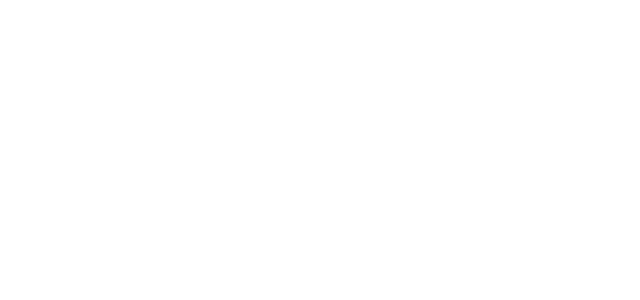
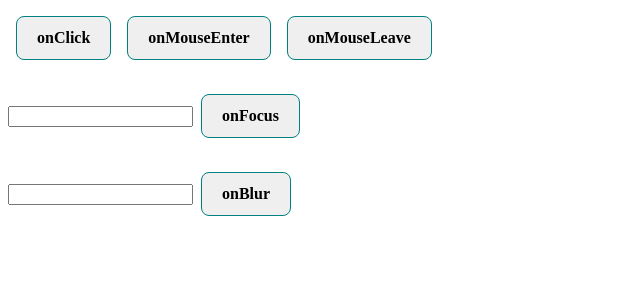
Before and after one commit to seunghyeonKang/techit_react_2024, a React (Create React App) app in the folder techit/: page /techit_react_2024/chapter06/advanced-event in a window 1280 px wide. Before the commit this address had no page. Shown: the top 300 px of the page, without its empty margins (0-640 px from the left). Built offline with nearby package versions, Linux system fonts and the light colour scheme.

Commit message:
[챕터06-2] 이벤트와 로그인

```diff
--- a/techit/src/Router.jsx
+++ b/techit/src/Router.jsx
@@ -14,6 +14,9 @@ import ClickLike from "./pages/chapter05/ClickLike";
 import IsLike from "./pages/chapter05/IsLike";
 import DisplayMood from "./pages/chapter05/DisplayMood/DisplayMood";
 import Events from "./pages/chapter06/Events";
+import Login from "./pages/chapter06/Login";
+import HomeNLoginPage from "./pages/chapter06/AdvancedLogin/HomeNLoginPage";
+import AdvancedEvent from "./pages/chapter06/AdvancedEvent";
 
 export default function Router() {
   return (
@@ -42,6 +45,9 @@ export default function Router() {
 
         {/* chapter06 */}
         <Route path="/techit_react_2024/chapter06/events" element={<Events />} />
+        <Route path="/techit_react_2024/chapter06/login" element={<Login />} />
+        <Route path="/techit_react_2024/chapter06/advanced-login" element={<HomeNLoginPage />} />
+        <Route path="/techit_react_2024/chapter06/advanced-event" element={<AdvancedEvent />} />
 
         {/* chapter0 */}
         {/* chapter0 */}
--- a/techit/src/pages/MainPage.jsx
+++ b/techit/src/pages/MainPage.jsx
@@ -36,7 +36,7 @@ export default function MainPage() {
           handleMoveToPage("/chapter03/digital-clock");
         }}
       >
-        2{")"} [미니 실습]날짜&시간
+        2{")"} [미니 실습] 날짜&시간
       </p>
       <p
         onClick={() => {
@@ -83,7 +83,7 @@ export default function MainPage() {
           handleMoveToPage("/chapter04/sell-goods");
         }}
       >
-        5{")"} 상품 판매 사이트
+        5{")"} [실습] 상품 판매 사이트
       </p>
       <br />
 
@@ -109,7 +109,7 @@ export default function MainPage() {
           handleMoveToPage("/chapter05/display-mood");
         }}
       >
-        3{")"} 오늘의 기분은?
+        3{")"} [실습] 오늘의 기분은?
       </p>
       <br />
 
@@ -122,6 +122,27 @@ export default function MainPage() {
         }}
       >
         1{")"} 이벤트 모음
+      </p>
+      <p
+        onClick={() => {
+          handleMoveToPage("/chapter06/login");
+        }}
+      >
+        2{")"} 로그인 폼
+      </p>
+      <p
+        onClick={() => {
+          handleMoveToPage("/chapter06/advanced-login");
+        }}
+      >
+        3{")"} [실습] 메인페이지와 로그인페이지 연계
+      </p>
+      <p
+        onClick={() => {
+          handleMoveToPage("/chapter06/advanced-event");
+        }}
+      >
+        4{")"} 이벤트 더 알아보기
       </p>
       <br />
 
--- /dev/null
+++ b/techit/src/pages/chapter06/AdvancedEvent.jsx
@@ -0,0 +1,57 @@
+import { useState } from "react";
+import styled from "styled-components";
+
+const EventBtn = styled.button`
+  margin: 8px;
+  padding: 12px 20px;
+
+  text-align: center;
+
+  border: 1px solid teal;
+  border-radius: 8px;
+
+  font-size: medium;
+  font-weight: 900;
+
+  cursor: pointer;
+`;
+
+export default function AdvancedEvent() {
+  const [isClicked, setisClicked] = useState("onClick");
+  const [isMouseEntered, setisMouseEntered] = useState("onMouseEnter");
+  const [isMouseLeaved, setisMouseLeaved] = useState("onMouseLeave");
+  const [isFocused, setisFocused] = useState("onFocus");
+  const [isBlured, setisBlured] = useState("onBlur");
+
+  const handleOnClicked = () => {
+    setisClicked("onClick이 클릭되었습니다.");
+  };
+  const handleOnMouseEntered = () => {
+    setisMouseEntered("onMouseEnter: 마우스가 들어왔습니다.");
+  };
+  const handleOnMouseLeaved = () => {
+    setisMouseLeaved("onMouseLeave: 마우스가 떠났습니다.");
+  };
+  const handleOnFocused = () => {
+    setisFocused("onFocus: input이 클릭되었습니다.");
+  };
+  const handleOnBlured = () => {
+    setisBlured("onBlur: input에서 빠져나왔습니다.");
+  };
+
+  return (
+    <>
+      <EventBtn onClick={handleOnClicked}>{isClicked}</EventBtn>
+      <EventBtn onMouseEnter={handleOnMouseEntered}>{isMouseEntered}</EventBtn>
+      <EventBtn onMouseLeave={handleOnMouseLeaved}>{isMouseLeaved}</EventBtn>
+      <br />
+      <br />
+      <input type="text" onFocus={handleOnFocused} />
+      <EventBtn>{isFocused}</EventBtn>
+      <br />
+      <br />
+      <input type="text" onBlur={handleOnBlured} />
+      <EventBtn>{isBlured}</EventBtn>
+    </>
+  );
+}
--- /dev/null
+++ b/techit/src/pages/chapter06/AdvancedLogin/HomeNLoginPage.jsx
@@ -0,0 +1,9 @@
+import { useState } from "react";
+import Login from "./Login";
+import MainPage from "../../MainPage";
+
+export default function HomeNLoginPage() {
+  const [isLogined, setIsLogined] = useState(false);
+
+  return <>{isLogined ? <MainPage /> : <Login setIsLogined={setIsLogined} />}</>;
+}
--- /dev/null
+++ b/techit/src/pages/chapter06/AdvancedLogin/Login.jsx
@@ -0,0 +1,45 @@
+// import { useNavigate } from "react-router-dom";
+import { useState } from "react";
+import user from "./userIdPwDummy";
+
+export default function Login({ setIsLogined }) {
+  const [id, setId] = useState("");
+  const [pw, setPw] = useState("");
+  //   const navigate = useNavigate();
+
+  const handleLoginInput = (e) => {
+    setId(e.target.value.trim());
+  };
+  const handlePasswordInput = (e) => {
+    setPw(e.target.value.trim());
+  };
+  const handleLoginSubmit = (e) => {
+    e.preventDefault();
+
+    if (id === "") {
+      alert("아이디를 입력하지 않았습니다.");
+    } else if (pw === "") {
+      alert("비밀번호를 입력하지 않았습니다.");
+    }
+    // alert(`id: ${id}, pw: ${pw}`);
+    if (user.idUser === id && user.pwUser === pw) {
+      setIsLogined(true);
+      //   navigate("/techit_react_2024");
+    } else alert("아이디 또는 비밀번호가 잘못되었습니다.");
+  };
+
+  return (
+    <form onSubmit={handleLoginSubmit}>
+      <label>
+        아이디 :
+        <input type="text" onChange={handleLoginInput} />
+      </label>
+      <br />
+      <label>
+        비밀번호 :
+        <input type="password" onChange={handlePasswordInput} />
+      </label>
+      <button type="submit">로그인</button>
+    </form>
+  );
+}
--- /dev/null
+++ b/techit/src/pages/chapter06/AdvancedLogin/userIdPwDummy.js
@@ -0,0 +1,6 @@
+const user = {
+  idUser: "dkdlel@naver.com",
+  pwUser: "1234",
+};
+
+export default user;
--- a/techit/src/pages/chapter06/Events.jsx
+++ b/techit/src/pages/chapter06/Events.jsx
@@ -16,6 +16,8 @@ export default function Events() {
         여기에 마우스를 올려보세요!
       </p>
       <strong>{message}</strong>
+
+      <form action=""></form>
     </>
   );
 }
--- /dev/null
+++ b/techit/src/pages/chapter06/Login.jsx
@@ -0,0 +1,27 @@
+export default function Login() {
+  const handleLoginInput = (e) => {
+    console.log("아이디: ", e.target.value);
+  };
+  const handlePasswordInput = (e) => {
+    console.log("패스워드: ", e.target.value);
+  };
+  const handleLoginSubmit = (e) => {
+    e.preventDefault();
+    console.log("submit 이벤트 발생: ");
+  };
+
+  return (
+    <form onSubmit={handleLoginSubmit}>
+      <label>
+        아이디 :
+        <input type="text" onChange={handleLoginInput} />
+      </label>
+      <br />
+      <label>
+        비밀번호 :
+        <input type="password" onChange={handlePasswordInput} />
+      </label>
+      <button type="submit">로그인</button>
+    </form>
+  );
+}
```
